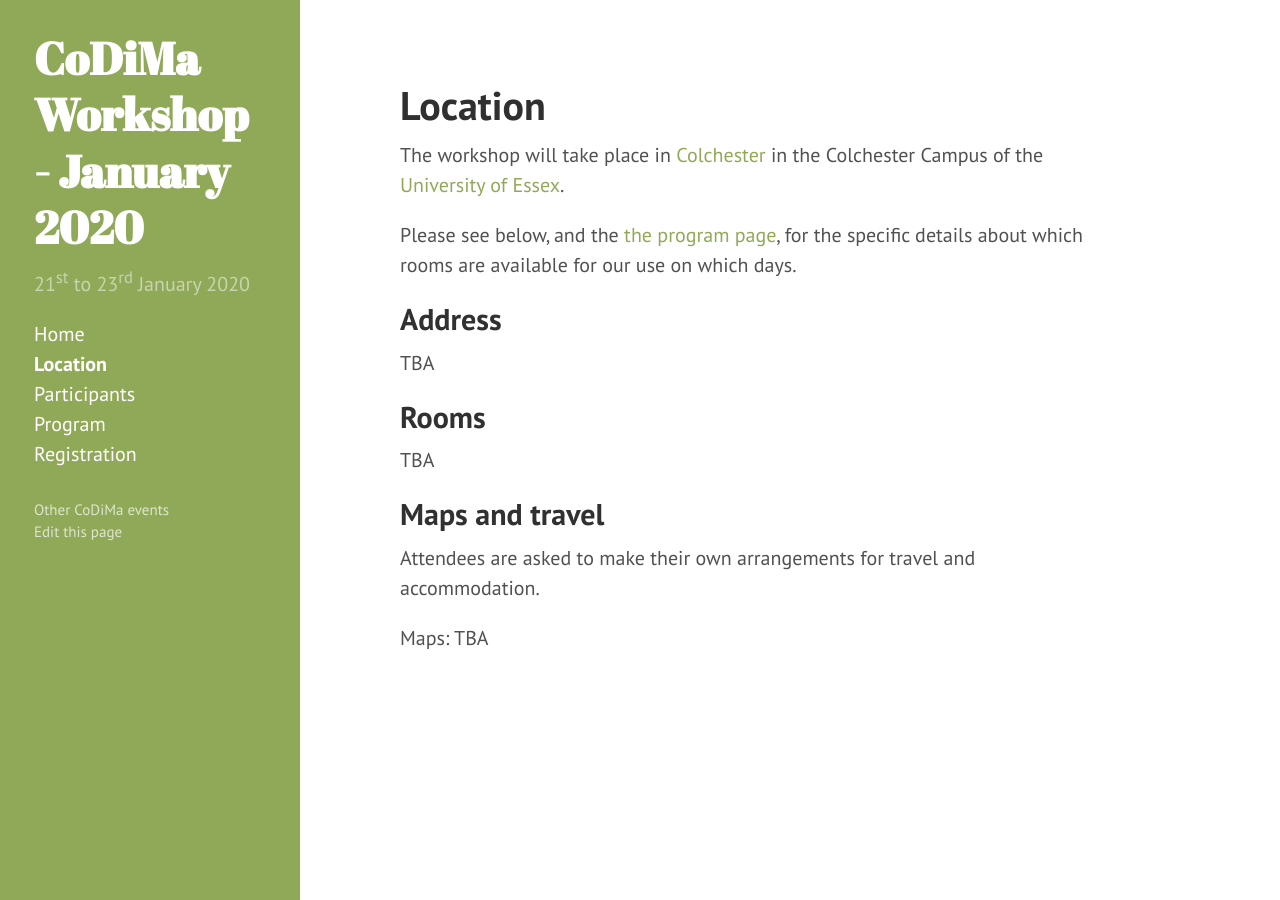
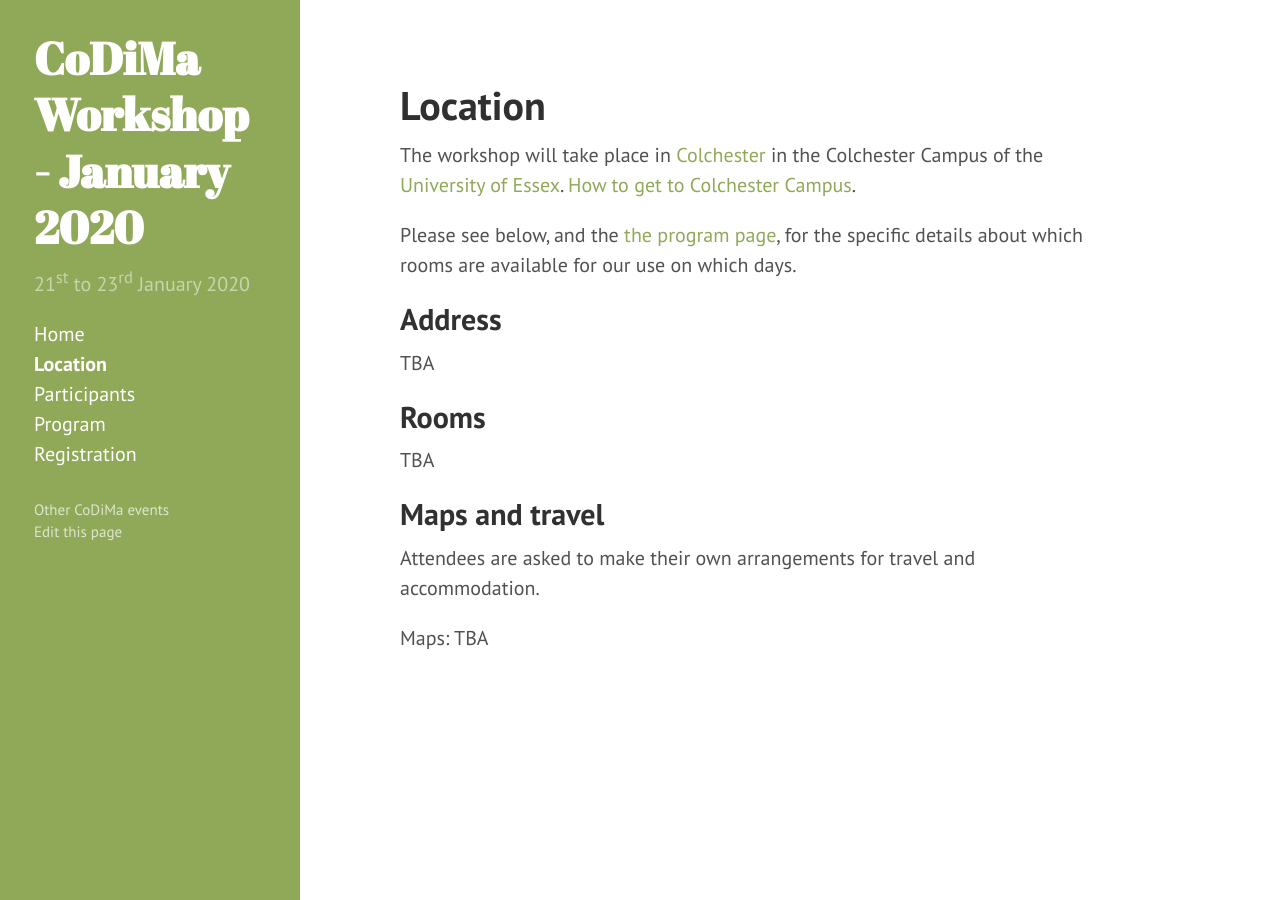
Before and after one commit to jesusmartinez-garcia/2020-01-21-colchester-workshop, a Jekyll site: the page built from location.md, in a window 1280 px wide. Built offline with Jekyll 4.4.1, drawn with Linux system fonts in a browser that asks for light colours.

Commit message:
Update location.md
Added directions

```diff
--- a/location.md
+++ b/location.md
@@ -7,7 +7,7 @@ The workshop will take place in
 [Colchester](https://en.wikipedia.org/wiki/Colchester)
 in the Colchester Campus
 of the
-[University of Essex](https://www.essex.ac.uk/).
+[University of Essex](https://www.essex.ac.uk/). [How to get to Colchester Campus](https://www.essex.ac.uk/life/colchester-campus/how-to-get-here).
 
 Please see below, and the
 [the program page]({{ site.baseurl }}/program),
```
